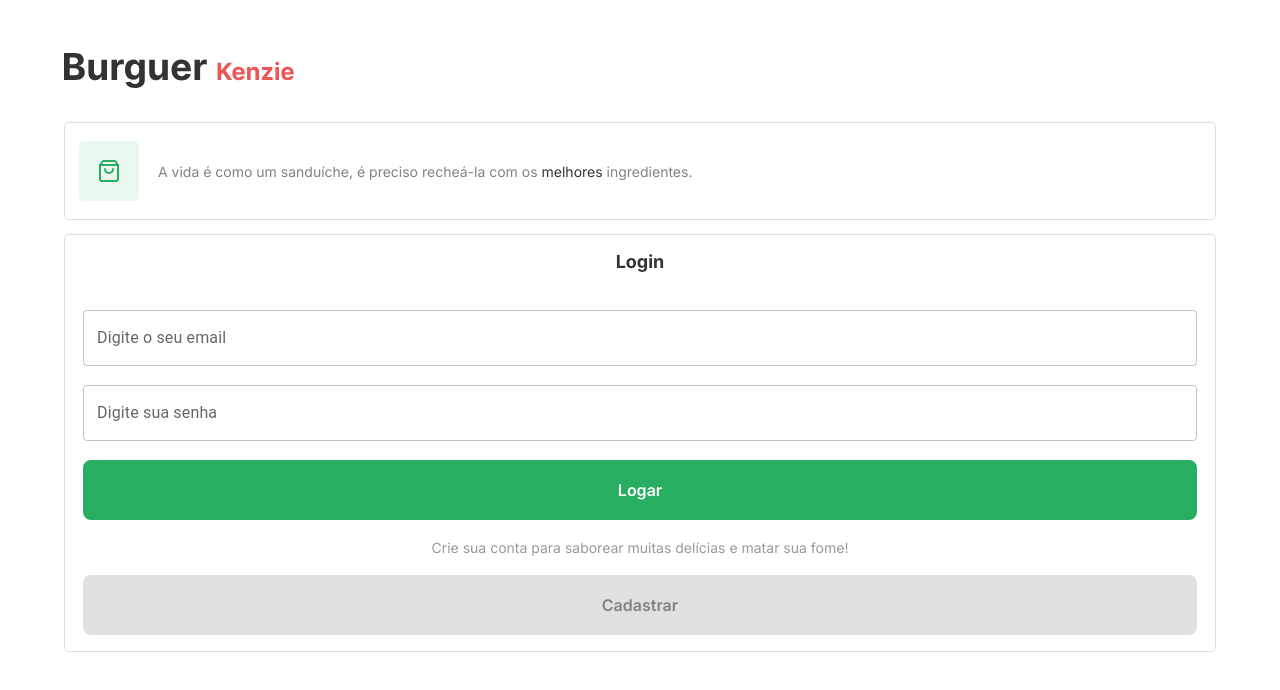
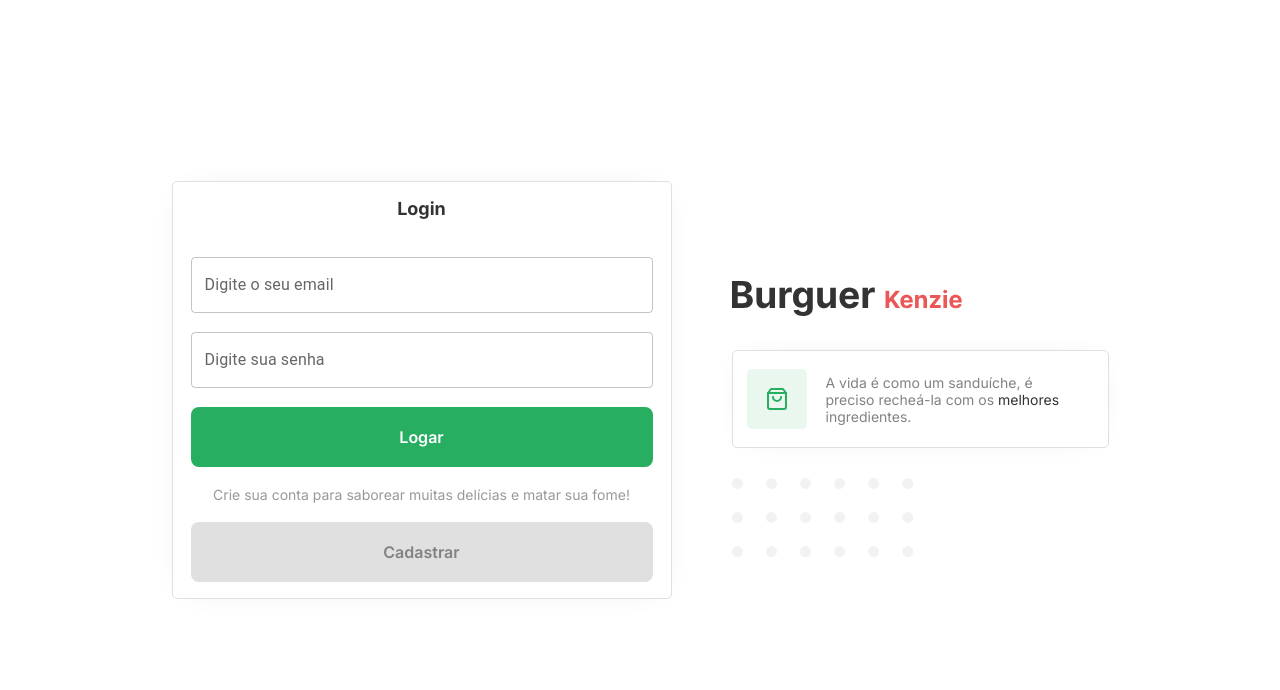
Before and after one commit to Franklmarins/react-hamburgueria-v2, a React (Vite) app: page /login in a window 1280 px wide. Shown: the top 690 px of the page. Built offline with nearby package versions, Linux system fonts and the light colour scheme.

Commit message:
feat: login and register desktop css, cart css and verify token

```diff
--- a/src/components/Nav/index.tsx
+++ b/src/components/Nav/index.tsx
@@ -7,6 +7,7 @@ import ShoppingCartIcon from "@mui/icons-material/ShoppingCart";
 import LogoutIcon from "@mui/icons-material/Logout";
 import { UserContext } from "../../contexts/UserContext";
 import { CartContext } from "../../contexts/CartContext";
+import { height } from "@mui/system";
 
 const Nav = () => {
   const { logOut } = useContext(UserContext);
@@ -17,11 +18,6 @@ const Nav = () => {
   return (
     <StyledNav>
       <Container>
-        {showSearch ? (
-          <div>
-            <Search showSearch={showSearch} setShowSearch={setShowSearch} />
-          </div>
-        ) : (
         <div>
           <img src={logo} alt="logo-burguer-kenzie" />
           <div>
@@ -37,7 +33,6 @@ const Nav = () => {
             </button>
           </div>
         </div>
-        )}
       </Container>
     </StyledNav>
   );
--- a/src/components/Search/index.tsx
+++ b/src/components/Search/index.tsx
@@ -17,7 +17,11 @@ const Search = ({ showSearch, setShowSearch }: iSearchProps) => {
       {showSearch ? (
         <>
           <div>
-            <button onClick={() => setShowSearch(false)}>
+            <button
+              onClick={() => {
+                return setShowSearch(false), setSearch("");
+              }}
+            >
               <SearchIcon style={{ color: "white" }} />
             </button>
           </div>
--- a/src/components/Search/style.ts
+++ b/src/components/Search/style.ts
@@ -1,17 +1,17 @@
-import styled, { css } from "styled-components";
-
-interface iButtonStyleSearch {
-  buttonStyleSearch?: string;
-}
+import styled from "styled-components";
 
 export const StyledSearch = styled.div`
   position: relative;
 
+  display: flex;
+  align-items: center;
+  justify-content: flex-end;
+
+  width: 100%;
+
   > div {
     position: absolute;
-
-    right: 10px;
-    top: 10px;
+    margin-right: 10px;
 
     background-color: var(--color-primary);
 
@@ -23,6 +23,7 @@ export const StyledSearch = styled.div`
     justify-content: center;
 
     border-radius: 8px;
+    z-index: 3;
 
     > svg {
       color: #ffffff;
@@ -30,19 +31,22 @@ export const StyledSearch = styled.div`
   }
 
   > input {
-    width: 100%;
+    position: absolute;
+    min-width: 300px;
+    z-index: 2;
   }
-
-  ${({ buttonStyleSearch }: iButtonStyleSearch) => {
-    switch (buttonStyleSearch) {
-      case "white":
-        return css`
-          color: #ffffff;
-        `;
-      case "grey":
-        return css`
-          color: #bdbdbd;
-        `;
+  @media (max-width: 900px) {
+    > div {
+      right: -95px;
     }
-  }}
+    > input {
+      right: -95px;
+    }
+  }
+  @media (max-width: 315px) {
+    > input {
+      min-width: 40vh;
+      width: 200px;
+    }
+  }
 `;
--- a/src/contexts/ProductContext.tsx
+++ b/src/contexts/ProductContext.tsx
@@ -1,4 +1,5 @@
 import { createContext, useContext, useEffect, useState } from "react";
+import { useNavigate } from "react-router-dom";
 import { iProduct } from "../pages/Home";
 import { api } from "../services/api";
 import { iProductsContext, iProviderProps } from "./types";
@@ -11,12 +12,16 @@ export const ProductContext = createContext<iProductsContext>(
 export const ProductProvider = ({ children }: iProviderProps) => {
   const { local } = useContext(UserContext);
 
+  const navigate = useNavigate();
+
   const [products, setProducts] = useState([] as iProduct[]);
   const [search, setSearch] = useState("");
 
   useEffect(() => {
     if (local.pathname === "/home") {
       const token = localStorage.getItem("token");
+
+      token === null ? navigate("/login") : null;
 
       const getProducts = async () => {
         const response = await api.get("products", {
@@ -27,7 +32,7 @@ export const ProductProvider = ({ children }: iProviderProps) => {
       };
       getProducts();
     }
-  }, []);
+  }, [local]);
 
   const filter = !search
     ? products
--- a/src/pages/Login/index.tsx
+++ b/src/pages/Login/index.tsx
@@ -21,6 +21,7 @@ const Login = () => {
               <span> melhores</span> ingredientes.
             </p>
           </div>
+          <div></div>
         </section>
         <section>
           <h3>Login</h3>
--- a/src/pages/Login/style.ts
+++ b/src/pages/Login/style.ts
@@ -1,4 +1,5 @@
 import styled from "styled-components";
+import image from "./../../assets/menuImage.svg";
 
 export const StyledLogin = styled.div`
   section:nth-child(1) {
@@ -6,7 +7,7 @@ export const StyledLogin = styled.div`
     img {
       margin-top: 53px;
     }
-    > div {
+    > div:nth-child(2) {
       margin-top: 30px;
       display: flex;
       align-items: center;
@@ -16,6 +17,8 @@ export const StyledLogin = styled.div`
 
       border: 1px solid var(--grey-100);
       border-radius: 5px;
+
+      box-shadow: 0px 0px 30px -20px rgba(0, 0, 0, 0.25);
 
       > div {
         min-width: 60px;
@@ -39,6 +42,7 @@ export const StyledLogin = styled.div`
       > p {
         font-size: var(--font-size-5);
         font-weight: var(--font-weight-3);
+
         color: var(--grey-300);
         > span {
           color: var(--grey-600);
@@ -60,6 +64,8 @@ export const StyledLogin = styled.div`
 
     margin-bottom: 20px;
 
+    box-shadow: 0px 0px 30px -20px rgba(0, 0, 0, 0.25);
+
     > h3 {
       margin-bottom: 19px;
 
@@ -75,4 +81,31 @@ export const StyledLogin = styled.div`
       color: #999999;
     }
   }
+
+  @media (min-width: 900px) {
+    display: flex;
+    flex-direction: row-reverse;
+    justify-content: center;
+    align-items: center;
+
+    height: 100vh;
+
+    gap: 60px;
+
+    section:nth-child(1) {
+      > div:nth-child(2) {
+        max-width: 377px;
+
+        margin-bottom: 30px;
+      }
+      > div:nth-child(3) {
+        height: 80px;
+        background-image: url(${image});
+        background-repeat: no-repeat;
+      }
+    }
+    section:nth-child(2) {
+      width: 500px;
+    }
+  }
 `;
--- a/src/pages/Register/index.tsx
+++ b/src/pages/Register/index.tsx
@@ -2,7 +2,6 @@ import { Container } from "@mui/material";
 import React from "react";
 import logo from "./../../assets/BurguerKenzieLogo.svg";
 import { FiShoppingBag } from "react-icons/fi";
-import { StyledLogin } from "../Login/style";
 import { StyledRegister } from "./style";
 import Form from "../../components/Form";
 import Link from "../../components/Link";
@@ -22,6 +21,7 @@ const Register = () => {
               <span> melhores</span> ingredientes.
             </p>
           </div>
+          <div></div>
         </section>
         <section>
           <div>
--- a/src/pages/Register/style.ts
+++ b/src/pages/Register/style.ts
@@ -1,4 +1,5 @@
 import styled from "styled-components";
+import image from "./../../assets/menuImage.svg";
 
 export const StyledRegister = styled.div`
   section:nth-child(1) {
@@ -6,7 +7,7 @@ export const StyledRegister = styled.div`
     img {
       margin-top: 53px;
     }
-    > div {
+    > div:nth-child(2) {
       margin-top: 30px;
       display: flex;
       align-items: center;
@@ -16,6 +17,8 @@ export const StyledRegister = styled.div`
 
       border: 1px solid var(--grey-100);
       border-radius: 5px;
+
+      box-shadow: 0px 0px 30px -20px rgba(0, 0, 0, 0.25);
 
       > div {
         min-width: 60px;
@@ -48,12 +51,6 @@ export const StyledRegister = styled.div`
     }
   }
   section:nth-child(2) {
-    > div {
-      display: flex;
-      justify-content: space-between;
-      width: 100%;
-    }
-
     display: flex;
     flex-direction: column;
     gap: 19px;
@@ -67,6 +64,14 @@ export const StyledRegister = styled.div`
 
     margin-bottom: 20px;
 
+    box-shadow: 0px 0px 30px -20px rgba(0, 0, 0, 0.25);
+
+    > div {
+      display: flex;
+      justify-content: space-between;
+      width: 100%;
+    }
+
     > h3 {
       margin-bottom: 19px;
 
@@ -76,4 +81,30 @@ export const StyledRegister = styled.div`
       color: var(--grey-600);
     }
   }
+  @media (min-width: 900px) {
+    display: flex;
+    flex-direction: row;
+    justify-content: center;
+    align-items: center;
+
+    height: 100vh;
+
+    gap: 60px;
+
+    section:nth-child(1) {
+      > div:nth-child(2) {
+        max-width: 377px;
+
+        margin-bottom: 30px;
+      }
+      > div:nth-child(3) {
+        height: 80px;
+        background-image: url(${image});
+        background-repeat: no-repeat;
+      }
+    }
+    section:nth-child(2) {
+      width: 500px;
+    }
+  }
 `;
```
Also changed, not shown: src/assets/menuImage.svg (added). Lines whose indentation alone changed are shown as unchanged.
